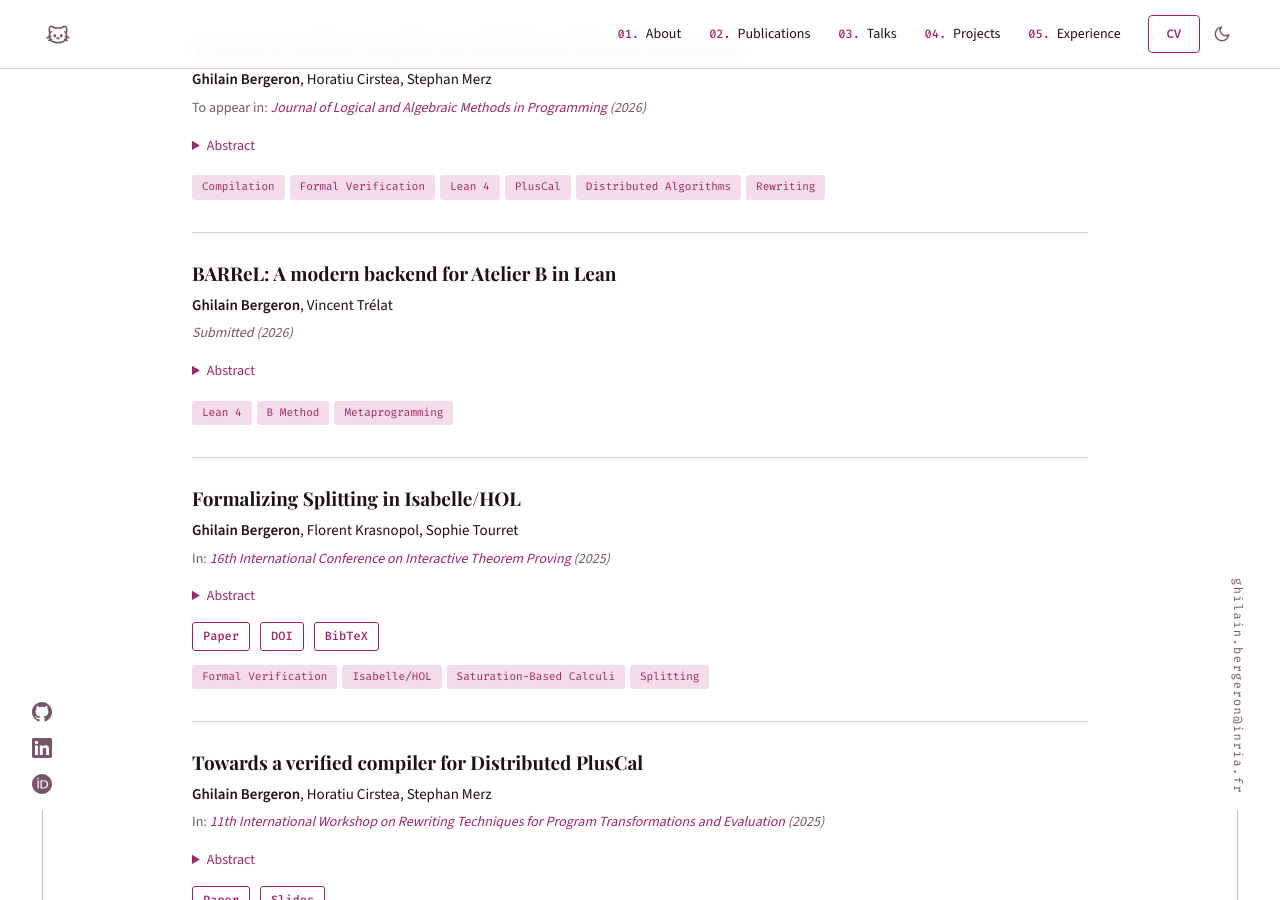
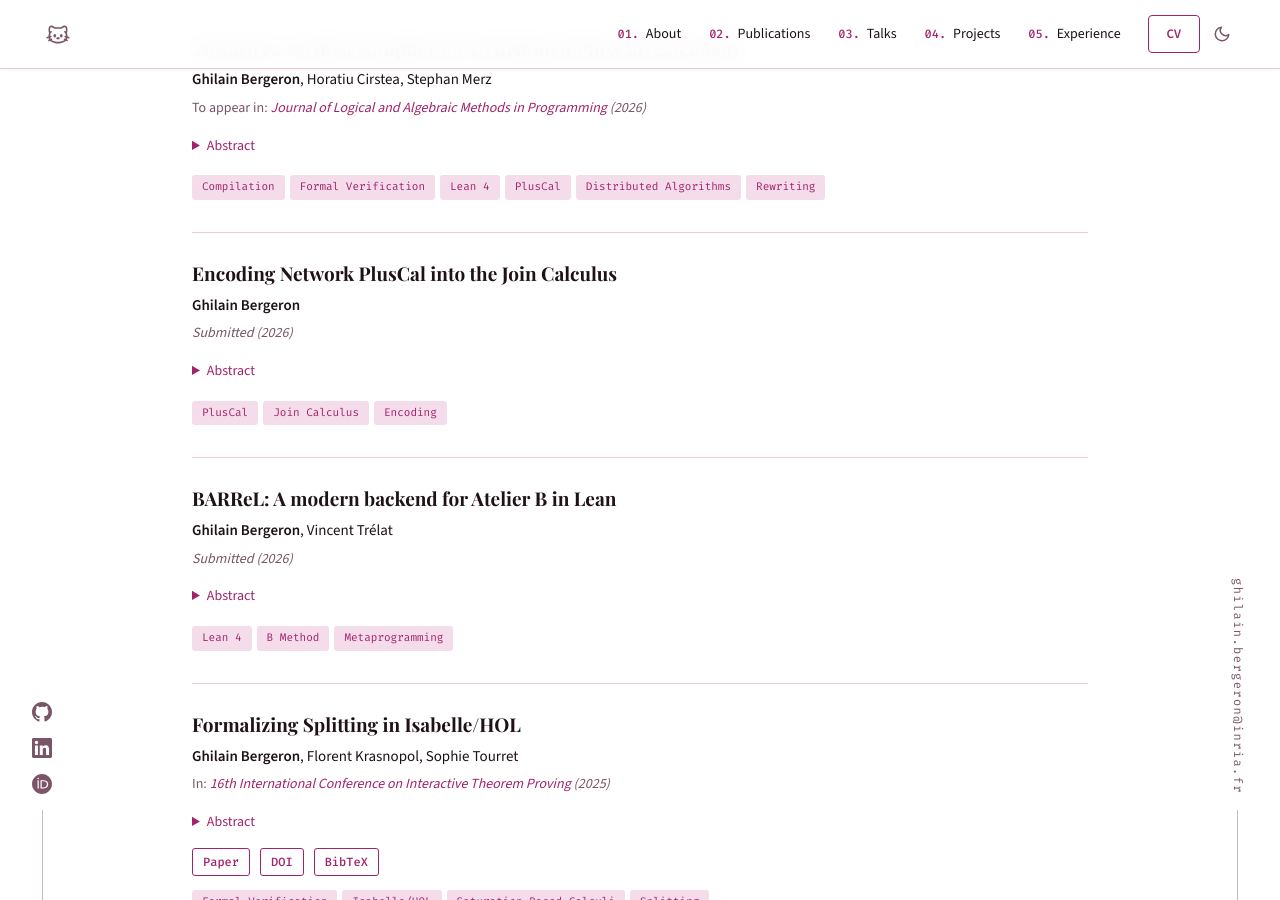
Before and after one commit to g-bergeron/g-bergeron.github.io, a Jekyll site: the page built from index.html, in a window 1280 px wide and 900 px high, scrolled down 2136 px. Built offline with Jekyll 4.4.1, drawn with Linux system fonts in a browser that asks for light colours; some web fonts are replaced; some of the changed lines change nothing that is shown.

Commit message:
add new submission

```diff
--- a/_data/publications.yml
+++ b/_data/publications.yml
@@ -21,6 +21,18 @@
   #   - label: Paper
   #     url: "https://hal.science/hal-05329156/"
   tags: [Compilation, Formal Verification, Lean 4, PlusCal, Distributed Algorithms, Rewriting]
+
+- title: "Encoding Network PlusCal into the Join Calculus"
+  authors: "**Ghilain Bergeron**"
+  venue: ""
+  kind: submitted
+  year: 2026
+  abstract: |
+    We present a compilation scheme from Network PlusCal, a dialect of PlusCal equipped with explicit network communication primitives, to the Join Calculus.
+    This scheme maps each Network PlusCal process to a Join Calculus program that encodes local variables as local state atoms and control flow as a family of guarded reactions.
+    Mutual exclusion among non-deterministic branches of atomic blocks is enforced by a per-block nullary atom that is consumed once a branch succeeds.
+    We illustrate this scheme on a Ping-Pong example involving a server and multiple client processes.
+  tags: [PlusCal, Join Calculus, Encoding]
 
 - title: "BARReL: A modern backend for Atelier B in Lean"
   authors: "**Ghilain Bergeron**, Vincent Trélat"
```
